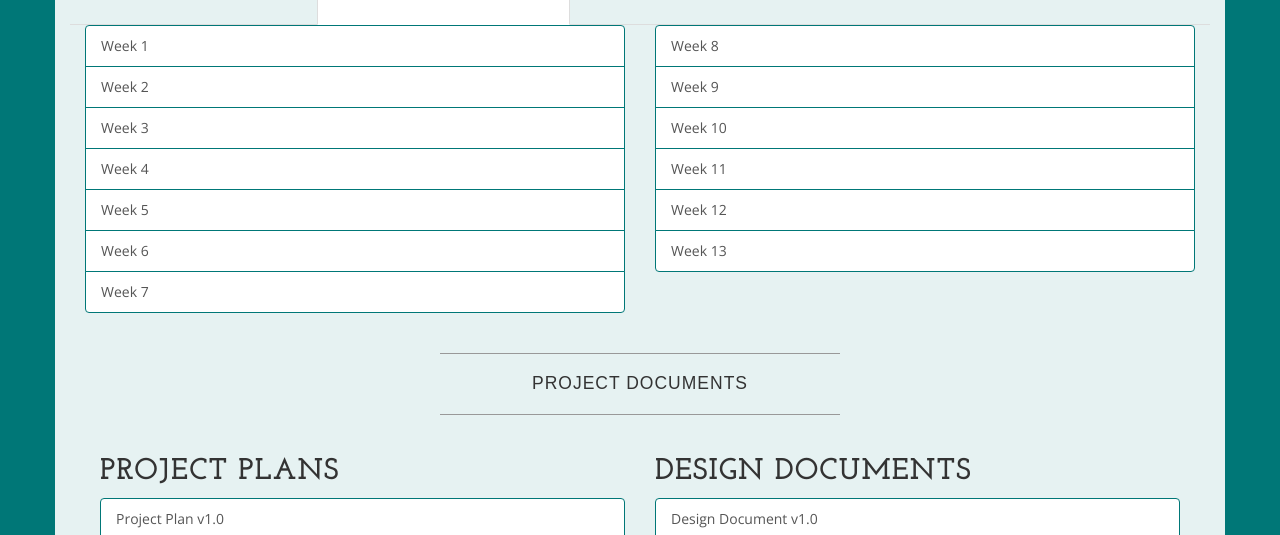
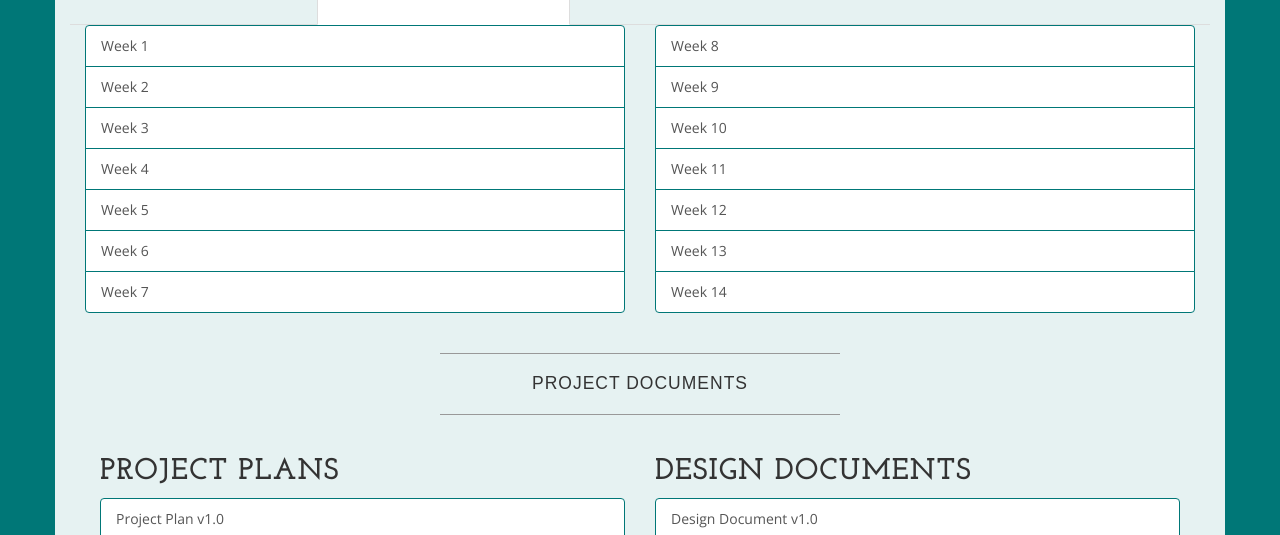
Before and after one commit to ajbowler/graphalyzer.github.io, a plain HTML site: page docs.html in a window 1280 px wide. Shown: the part 565-1100 px from the top of the page. Drawn offline with nearby package versions, Linux system fonts and the light colour scheme.

Commit message:
Weekly Report #14

```diff
--- a/docs.html
+++ b/docs.html
@@ -128,6 +128,7 @@
                   <a target="_blank" href="/docs/weekly_reports/semester2/week11.pdf" class="list-group-item">Week 11</a>
                   <a target="_blank" href="/docs/weekly_reports/semester2/week12.pdf" class="list-group-item">Week 12</a>
                   <a target="_blank" href="/docs/weekly_reports/semester2/week13.pdf" class="list-group-item">Week 13</a>
+                  <a target="_blank" href="/docs/weekly_reports/semester2/week14.pdf" class="list-group-item">Week 14</a>
                 </div>
               </div>
             </div>
```
Also changed, not shown: 1 other file.
